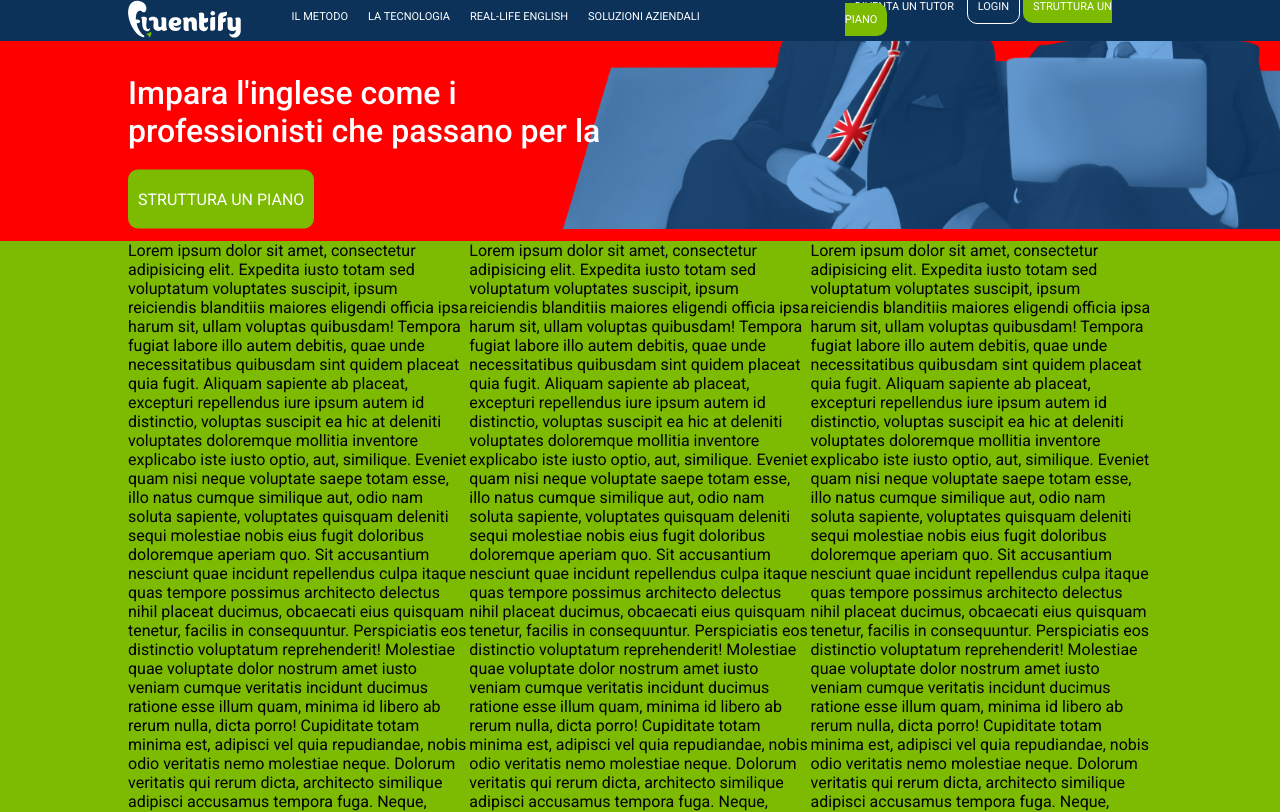
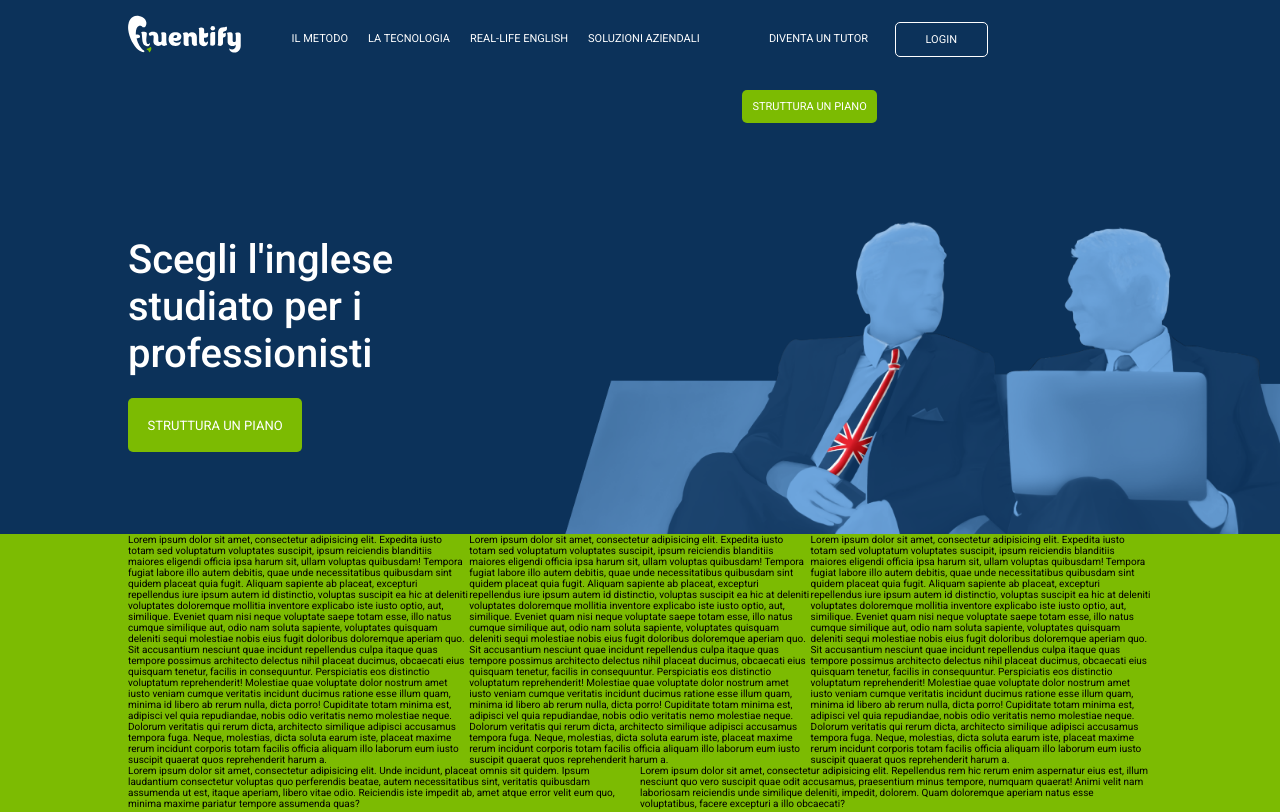
Before and after one commit to andreamazza84/htmlcss-fluentify, a plain HTML site: page index.html in a window 1280 px wide. Shown: the top 812 px of the page. Drawn offline with Linux system fonts and the light colour scheme.

Commit message:
nav-bar e hero-banner completati

```diff
--- a/assets/css/style.css
+++ b/assets/css/style.css
@@ -6,6 +6,7 @@
 
 body{
   font-family: 'Roboto', sans-serif;
+  font-size: 10px;
 }
 
 /* utility */
@@ -42,6 +43,7 @@ p{
 
 a{
   text-decoration: none;
+  color: white;
 }
 
 .fl{
@@ -56,33 +58,32 @@ a{
 
 
 #site-header{
-  /* height: 500px; */
+  min-height: 500px;
 }
 
 #site-content{
-  /* height: 1000px; */
+  min-height: 1000px;
 }
 
 #site-footer{
-  height: 150px;
+  min-height: 150px;
 }
 
 .nav-bar{
-  /* height: 80px; */
+  /* min-height: 100px; */
   color: white;
   text-transform: uppercase;
-  font-size: 11px;
-}
+  font-size: 1.1em; /*=11px*/
+  vertical-align: middle;
+  align-items: center;
 
-.menu-left a{
-  color: white;
 }
 
 .menu-left a:hover{
   color: orange;
 }
 
-.menu-left:after{
+.menu-left:after, .menu-right:after{
   content: "";
   display: table;
   clear: both;
@@ -94,25 +95,34 @@ a{
   clear: both;
 }
 
-.logo, .menu-left, .menu-right{
-}
-
 .logo{
   width: 15%;
+  margin-top: 15px;
 }
 
 .menu-left{
- width: 55%;
+ width: 45%;
 }
 
 .menu-right{
-  width: 30%;
+  width: 40%;
 }
 
 .menu-left a, .menu-right a{
-  color: white;
-  text-decoration: none;
+  display: inline-block;
+  height: 100%;
   padding: 10px;
+  margin: 2em 0 1em 0;
+}
+
+.menu-right a{
+  margin-left: 1.5em;
+  margin-right: 1.5em;
+}
+
+.menu-right a:nth-of-type(1n+2) {
+  margin-left: 0;
+  margin-right: 1.5em;
 }
 
 .nav-bar .menu-right{}
@@ -121,21 +131,19 @@ a{
   background-image: url(../img/banner_header.png);
   background-size: 60%;
   background-repeat: no-repeat;
-  background-color: red;
   background-position: 110% 110%;
 }
 
 .hero-banner{
-  height: 200px;
+  height: 400px;
   position: relative;
 }
 
 .hero-text{
-  width: 50%;
+  width: 40%;
   position: absolute;
   top: 50%;
   transform: translate(0, -50%);
-
 }
 
 .hero-text, .hero-text a{
@@ -144,20 +152,28 @@ a{
 
 .hero-text h1{
   margin-bottom: 40px;
-  font-size: 2em;
+  font-size: 4em;
   font-weight: 500;
 }
 
-.btn, .light-btn {
+.hero-text a{
+  font-size: 13px;
+}
+
+.btn, .light-btn{
   color: white;
   text-transform: uppercase;
   text-decoration: none;
-  padding: 20px 10px;
-  border-radius: 10px;
+  border-radius: 5px;
+}
+
+.btn{
+  padding: 1.5em;
 }
 
 .light-btn{
   border: 1px solid white;
+  padding: 10px 30px !important;
 }
 
 .row:after{
--- a/index.html
+++ b/index.html
@@ -20,18 +20,18 @@
         </div>
         <!-- /.menu-left -->
         <div class="menu-right fl">
-          <a href="#">diventa un tutor</a>
-          <a href="#" class="light-btn bg_blue">login</a>
-          <a href="#" class="btn bg_green">struttura un piano</a>
+            <a class="fl" href="#">diventa un tutor</a>
+            <a href="#" id="" class="fl light-btn bg_blue">login</a>
+            <a href="#" class="fl btn bg_green">struttura un piano</a>
         </div>
         <!-- /.menu-right -->
       </nav>
       <!-- /.nav-bar -->
 
-      <div class="hero-container">
+      <div class="hero-container bg_blue">
         <div class="hero-banner container">
           <div class="hero-text">
-            <h1>Impara l'inglese come i professionisti che passano per la </h1>
+            <h1>Scegli l'inglese studiato per i professionisti</h1>
             <!-- /.hero-text -->
             <a href="#" class="btn bg_green">Struttura un piano</a>
           </div>
```
